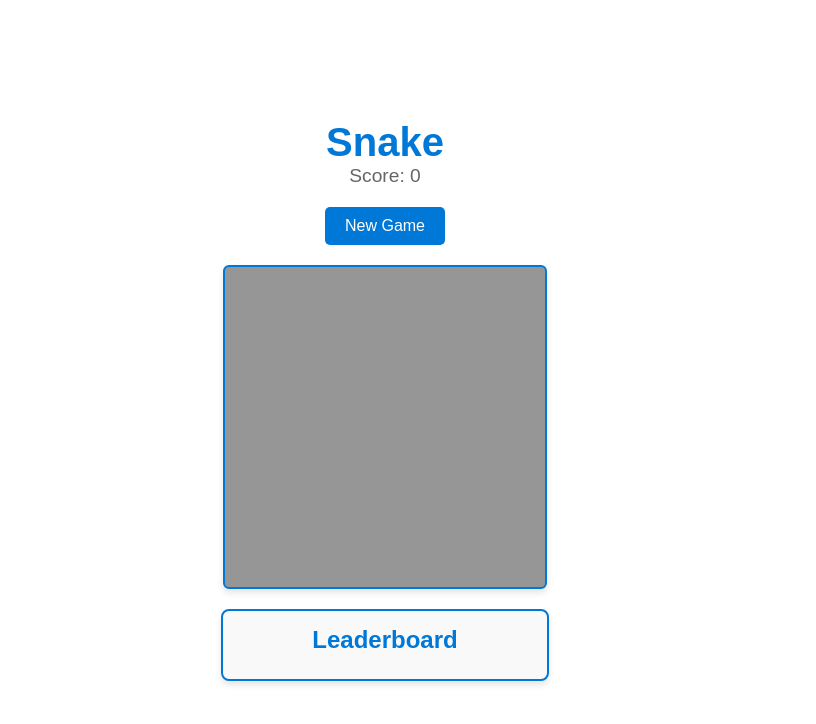
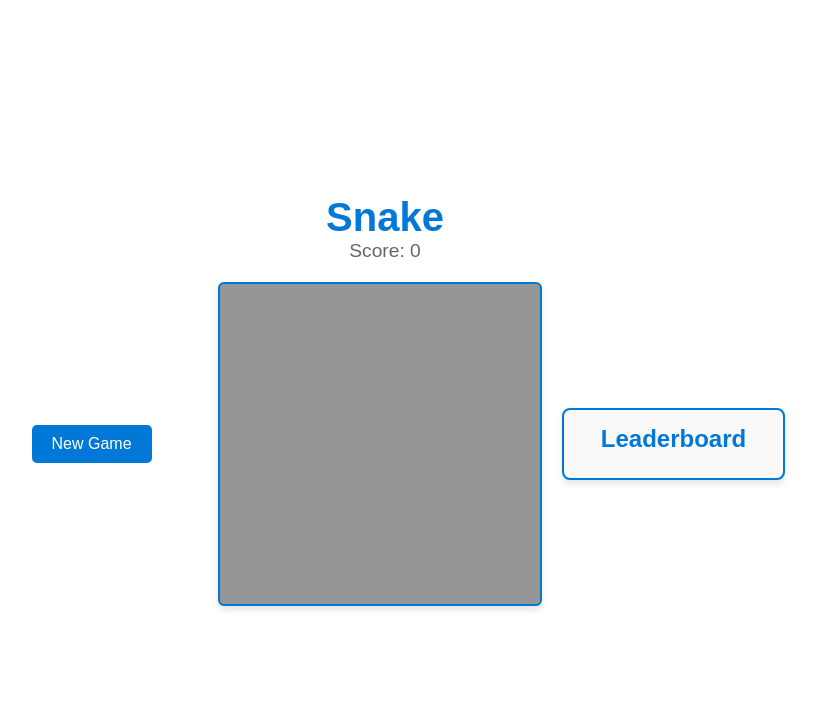
Before and after one commit to MehKoiter/snake-game, a website with bundled scripts: page index.html in a window 1280 px wide. Shown: the whole page, without its empty margins (255-1071 px from the left). Built offline with nearby package versions, Linux system fonts and the light colour scheme; no server answers.

Commit message:
style: set main content to flex row and space correctly.

```diff
--- a/styles.css
+++ b/styles.css
@@ -39,7 +39,7 @@ body {
 /* Main Content Section */
 .main-content {
   display: flex;
-  flex-direction: column;
+  flex-direction: row;
   justify-content: center;
   align-items: center;
   gap: 20px;
@@ -50,6 +50,7 @@ body {
   display: flex;
   flex-direction: column;
   align-items: center;
+  width: 300px; /* Fixed width for left panel */
   gap: 15px;
 }
 
@@ -120,8 +121,7 @@ body {
   padding: 15px; /* Add some spacing inside */
   background-color: #f9f9f9; /* Light background for contrast */
   box-shadow: 0 4px 6px rgba(0, 0, 0, 0.1); /* Subtle shadow for depth */
-  width: 100%; /* Ensure it scales */
-  max-width: 328px; /* Match the canvas width */
+  width: 300px; /* Fixed width for right panel */
 }
 
 .leaderboard-header {
```
